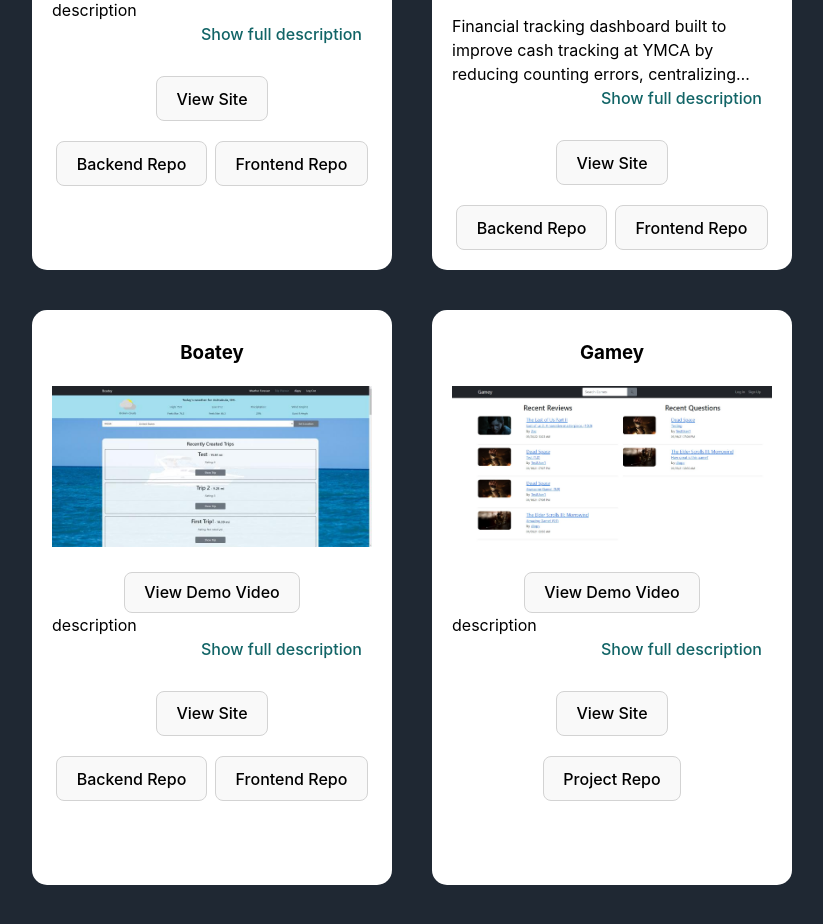
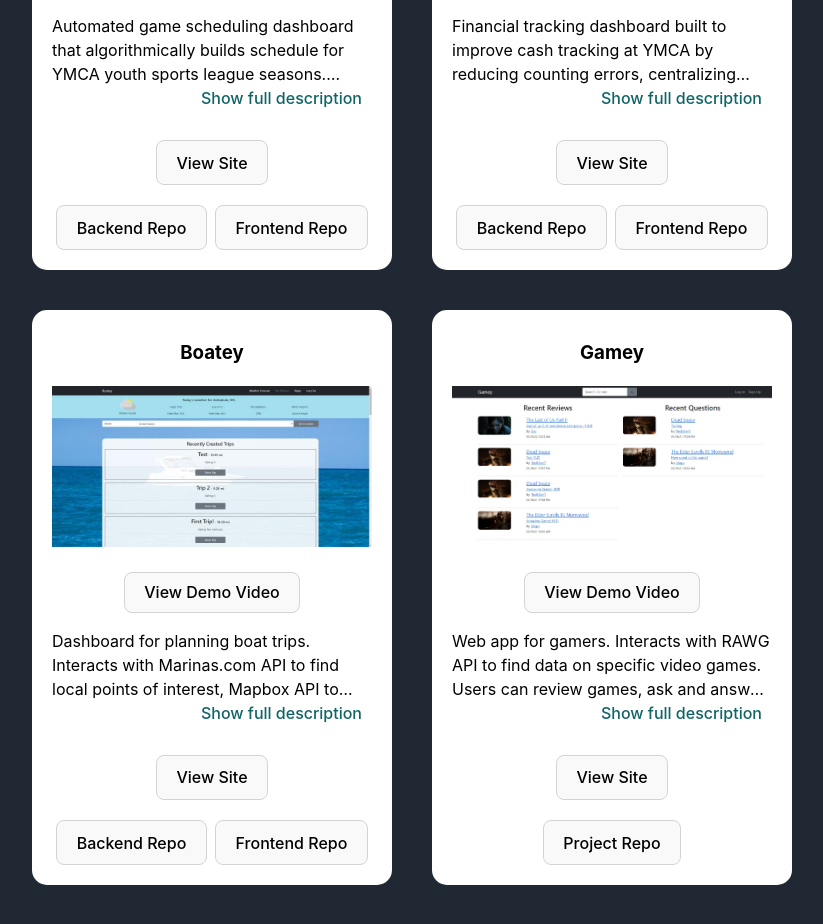
Before and after one commit to bpruitt63/portfolio, a React (Vite) app: page / in a window 1280 px wide. Shown: the part 1038-1962 px from the top of the page, without its empty margins (228-1051 px from the left). Built offline with nearby package versions, Linux system fonts and the light colour scheme; a web font is replaced by a local one.

Commit message:
updated project descriptions

```diff
--- a/src/static/data/project_data.jsx
+++ b/src/static/data/project_data.jsx
@@ -8,7 +8,25 @@ export const projects = [
     {
         title: 'Sporty',
         image: {src: sporty, alt: 'Sporty Screenshot'},
-        description: 'description',
+        description: <>
+                        <p>
+                            Automated game scheduling dashboard that algorithmically
+                            builds schedule for YMCA youth sports league seasons.
+                            Made twice as fast the process of scheduling games,
+                            tracking results, ranking teams, and seeding tournaments.
+                        </p>
+                        <p>
+                            React frontend, Node.js backend, PostgreSQL database.
+                            React-bootstrap styling
+                        </p>
+                        <p>
+                            <span className='underlined'>
+                                Demo credentials
+                            </span><br/>
+                            Email: demo@demo.com<br/>
+                            Password: demo1234
+                        </p>
+                    </>,
         link: 'https://sporto-app.herokuapp.com/',
         video: 'https://www.loom.com/embed/befca497d2c443a2bec3e377b9e41c13',
         backendFiles: 'https://github.com/bpruitt63/sporty-backend',
@@ -45,7 +63,26 @@ export const projects = [
     {
         title: 'Boatey',
         image: {src: boatey, alt: 'Boatey Screenshot'},
-        description: 'description',
+        description: <>
+                        <p>
+                            Dashboard for planning boat trips. Interacts with
+                            Marinas.com API to find local points of interest,
+                            Mapbox API to display local area maps and calculate
+                            distance between destinations, and Weatherbit API
+                            to display local weather.
+                        </p>
+                        <p>
+                            React frontend, Node.js backend, PostgreSQL database.
+                            Reactstrap styling
+                        </p>
+                        <p>
+                            <span className='underlined'>
+                                Demo credentials
+                            </span><br/>
+                            Email: demo@demo.com<br/>
+                            Password: demo1234
+                        </p>
+                    </>,
         link: 'https://boatey.herokuapp.com/',
         video: 'https://www.loom.com/embed/38885b03926643e8a1e868a2ccd8fc7a',
         backendFiles: 'https://github.com/bpruitt63/capstone2-backend',
@@ -54,7 +91,26 @@ export const projects = [
     {
         title: 'Gamey',
         image: {src: gamey, alt: 'Gamey Screenshot'},
-        description: 'description',
+        description: <>
+                        <p>
+                            Web app for gamers. Interacts with RAWG API to find
+                            data on specific video games. Users can review games,
+                            ask and answer questions, and upvote/downvote reviews
+                            and answers.
+                        </p>
+                        <p>
+                            Flask with Python, Jinja, Flask SQLAlchemy, Flask
+                            WTForms, Flask Bcrypt, JavaScript with axios, and
+                            PostgreSQL database.
+                        </p>
+                        <p>
+                            <span className='underlined'>
+                                Demo credentials
+                            </span><br/>
+                            Email: demo@demo.com<br/>
+                            Password: demo1234
+                        </p>
+                    </>,
         link: 'https://gamey-project.herokuapp.com/',
         video: 'https://www.loom.com/embed/2dd8d96dce2c49a9b9c109c1f62d6511',
         singleRepo: 'https://github.com/bpruitt63/capstone1'
```
